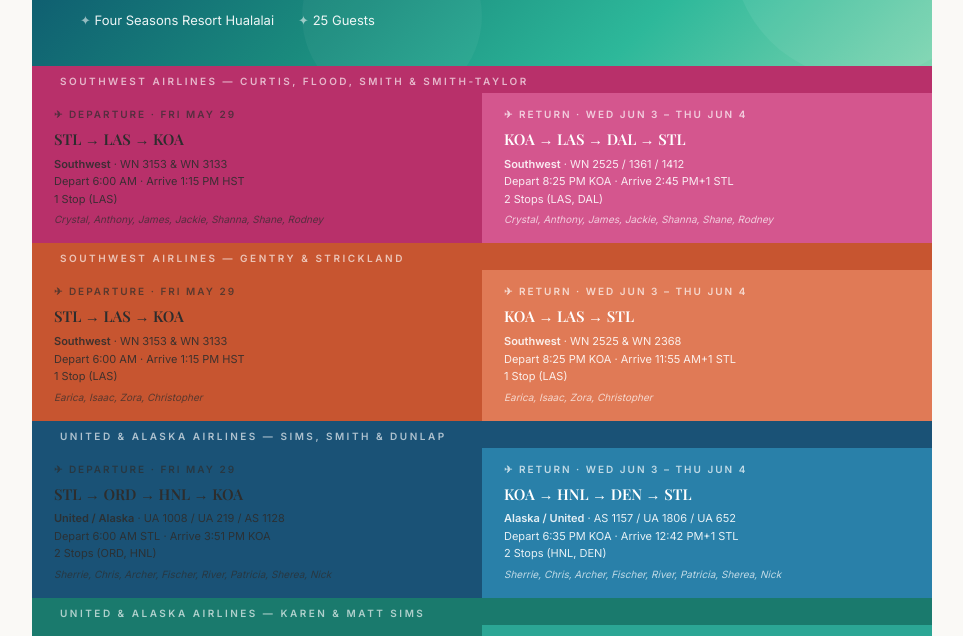
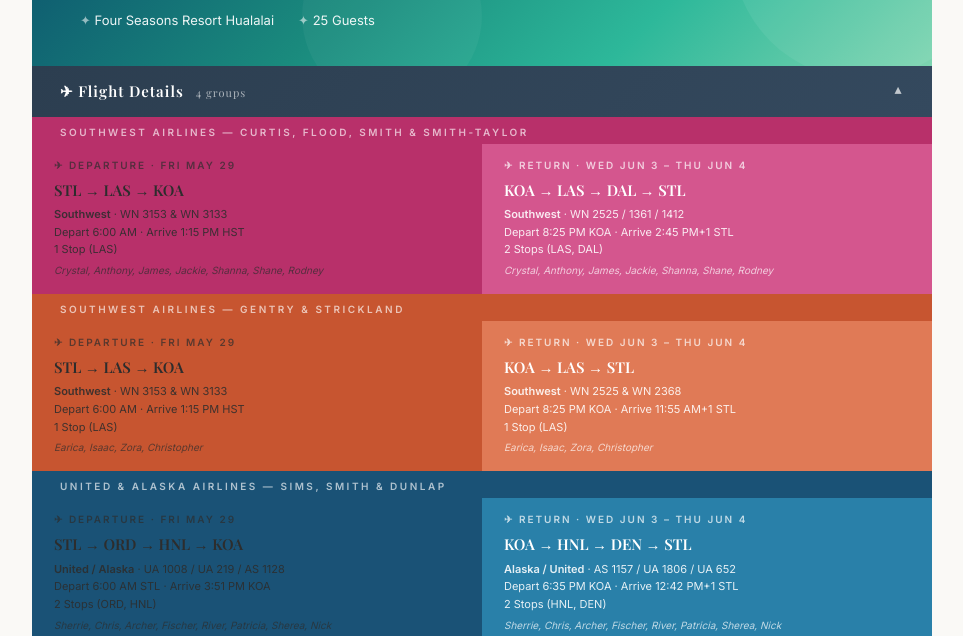
Before and after one commit to dunlap119/hawaii-itinerary, a plain HTML site: page index.html in a window 1280 px wide. Shown: the part 121-757 px from the top of the page, without its empty margins (158-1121 px from the left). Drawn offline with nearby package versions, Linux system fonts and the light colour scheme.

Commit message:
Add collapsible flights, fix broken links, update colors

```diff
--- a/index.html
+++ b/index.html
@@ -89,6 +89,45 @@
   .hero .location-row span::before {
     content: '✦ ';
     opacity: 0.6;
+  }
+
+  /* ─── FLIGHTS COLLAPSIBLE ─── */
+  .flights-toggle {
+    border: none;
+    width: 100%;
+  }
+  .flights-toggle summary {
+    display: flex;
+    align-items: center;
+    justify-content: space-between;
+    padding: 14px 28px;
+    background: linear-gradient(135deg, #2c3e50, #34495e);
+    color: #fff;
+    cursor: pointer;
+    list-style: none;
+    user-select: none;
+  }
+  .flights-toggle summary::-webkit-details-marker { display: none; }
+  .flights-toggle summary::marker { display: none; content: ''; }
+  .flights-toggle summary .toggle-label {
+    font-family: 'Playfair Display', serif;
+    font-size: 15px;
+    font-weight: 600;
+    letter-spacing: 1px;
+  }
+  .flights-toggle summary .toggle-arrow {
+    font-size: 12px;
+    transition: transform 0.3s ease;
+    opacity: 0.7;
+  }
+  .flights-toggle[open] summary .toggle-arrow {
+    transform: rotate(180deg);
+  }
+  .flights-toggle summary .toggle-hint {
+    font-size: 11px;
+    font-weight: 400;
+    opacity: 0.6;
+    margin-left: 12px;
   }
 
   /* ─── FLIGHT BANNER ─── */
@@ -367,6 +406,13 @@
     </div>
   </div>
 
+  <!-- ═══ FLIGHTS (collapsible) ═══ -->
+  <details class="flights-toggle" open>
+    <summary>
+      <span class="toggle-label">✈ Flight Details<span class="toggle-hint">4 groups</span></span>
+      <span class="toggle-arrow">▼</span>
+    </summary>
+
   <!-- ═══ SOUTHWEST: Curtis/Flood/Smith Group ═══ -->
   <div class="flights-section flights-g1">
     <div class="flight-group-title">Southwest Airlines — Curtis, Flood, Smith &amp; Smith-Taylor</div>
@@ -467,6 +513,8 @@
     </div>
   </div>
 
+  </details>
+
   <!-- ═══ HOTEL ═══ -->
   <div class="hotel-bar">
     <div class="hotel-icon">🌺</div>
@@ -538,7 +586,7 @@
 
       <!-- DAY 4 -->
       <div class="day-block">
-        <div class="day-title"><span class="day-dot"></span> Mon, Jun 1 — Wedding Day!</div>
+        <div class="day-title"><span class="day-dot"></span> Mon, Jun 1 — Shanna & Rodney's Wedding Day!</div>
         <div class="event">
           <div class="event-time">9:30 AM</div>
           <div class="event-name">Sprinter Van transfer from lobby</div>
```
